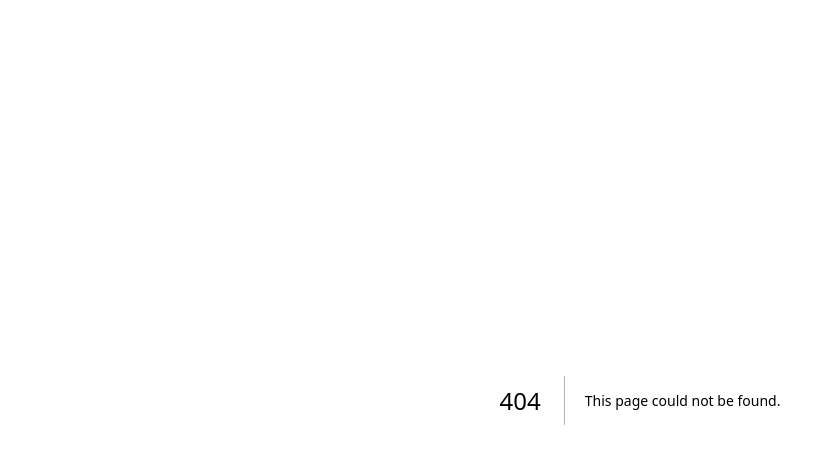
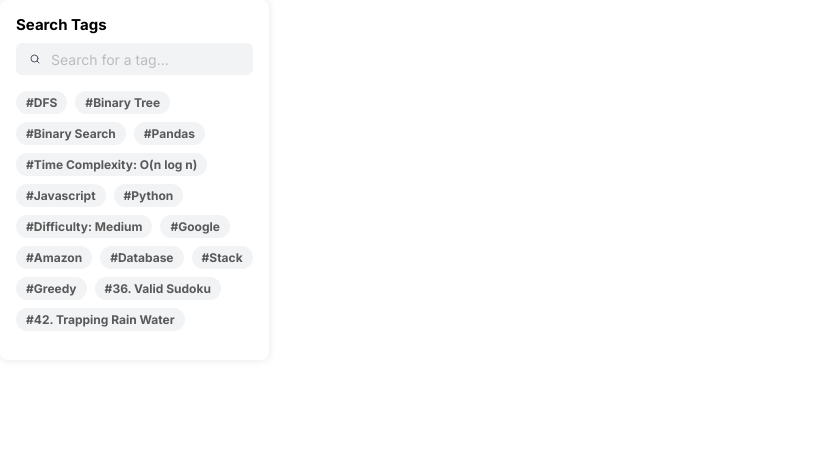
Before and after one commit to JLR6/cs320-Team3-F26, a Next.js app in the folder frontend/: page /searchBar in a window 1280 px wide. Before the commit this address had no page. Shown: the top 464 px of the page, without its empty margins (0-827 px from the left). Built offline with nearby package versions, Linux system fonts and the light colour scheme.

Commit message:
search bar UI, tag selection

```diff
--- /dev/null
+++ b/frontend/src/app/searchBar/page.tsx
@@ -0,0 +1,6 @@
+import SearchBar from '../../components/searchBar';
+
+// Routes /forgotPass to the ForgotPass component
+export default function ForgotPassPage() {
+  return <SearchBar />;
+}
--- /dev/null
+++ b/frontend/src/components/searchBar.tsx
@@ -0,0 +1,110 @@
+
+"use client";
+
+import { useState } from "react";
+
+// TEMP!!! Example tags for the UI skeleton
+// MUST: Replace with real tags when connect w/ backend
+const availableTags = [
+  "#DFS",
+  "#Binary Tree",
+  "#Binary Search",
+  "#Pandas",
+  "#Time Complexity: O(n log n)",
+  "#Javascript",
+  "#Python",
+  "#Difficulty: Medium",
+  "#Google",
+  "#Amazon",
+  "#Database",
+  "#Stack",
+  "#Greedy",
+  "#36. Valid Sudoku",
+  "#42. Trapping Rain Water",
+];
+
+export default function SearchBar() {
+  const [search, setSearch] = useState("");
+  const [selectedTags, setSelectedTags] = useState<string[]>([]);
+
+  // Filter tags based on what the user types
+  const filteredTags = availableTags.filter((tag) => {
+  return (
+    selectedTags.includes(tag) ||
+    tag.toLowerCase().includes(search.toLowerCase())
+  );
+});
+
+  // Select or deselect a tag when clicking
+  function toggleTag(tag: string) {
+    if (selectedTags.includes(tag)) {
+      setSelectedTags(selectedTags.filter((item) => item !== tag));
+    } else {
+      setSelectedTags([...selectedTags, tag]);
+    }
+  }
+
+  // TEMP!: Connect to backend GET /posts
+
+  return (
+    // Search Box
+    <div className="h-90 w-67.25 rounded-[8px] bg-white p-4 shadow-[0px_0px_8px_0px_#0000001A]">
+
+    {/* Title */}
+      <h2 className="text-[15px] font-bold leading-4.5 text-black">
+        Search Tags
+      </h2>
+
+      {/* Actual search bar */}
+      <div className="mt-2.25 flex h-8 w-full items-center gap-2.5 rounded-[6px] bg-[#F2F3F4] px-3.25">
+        {/* Search icon inside search bar */}
+        <svg
+          width="12"
+          height="12"
+          viewBox="0 0 24 24"
+          fill="none"
+          stroke="#4B5563"
+          strokeWidth="2"
+          strokeLinecap="round"
+          strokeLinejoin="round"
+          aria-hidden="true"
+        >
+          <circle cx="11" cy="11" r="7" />
+          <path d="m20 20-4-4" />
+        </svg>
+
+        {/* Search input default text inside search bar*/}
+        <input
+          value={search}
+          onChange={(event) => setSearch(event.target.value)}
+          placeholder="Search for a tag..."
+          className="min-w-0 flex-1 bg-transparent text-[14px] leading-4.25 text-black outline-none placeholder:text-[#BBBCBF]"
+        />
+      </div>
+
+      {/* Tags */}
+      <div className="mt-4 flex max-h-64.5 flex-wrap content-start gap-2 overflow-y-auto">
+        {filteredTags.map((tag) => {
+          const isSelected = selectedTags.includes(tag);
+
+          return (
+            // Clickable tags
+            <button
+              key={tag}
+              type="button"
+              onClick={() => toggleTag(tag)}
+              aria-pressed={isSelected}
+              className={`h-5.75 shrink-0 rounded-xl px-2.5 text-[12px] font-bold leading-none ${
+                isSelected
+                  ? "bg-[#FFA115] text-black"
+                  : "bg-[#F2F3F4] text-[#59595A]"
+              }`}
+            >
+              {tag}
+            </button>
+          );
+        })}
+      </div>
+    </div>
+  );
+}
```
